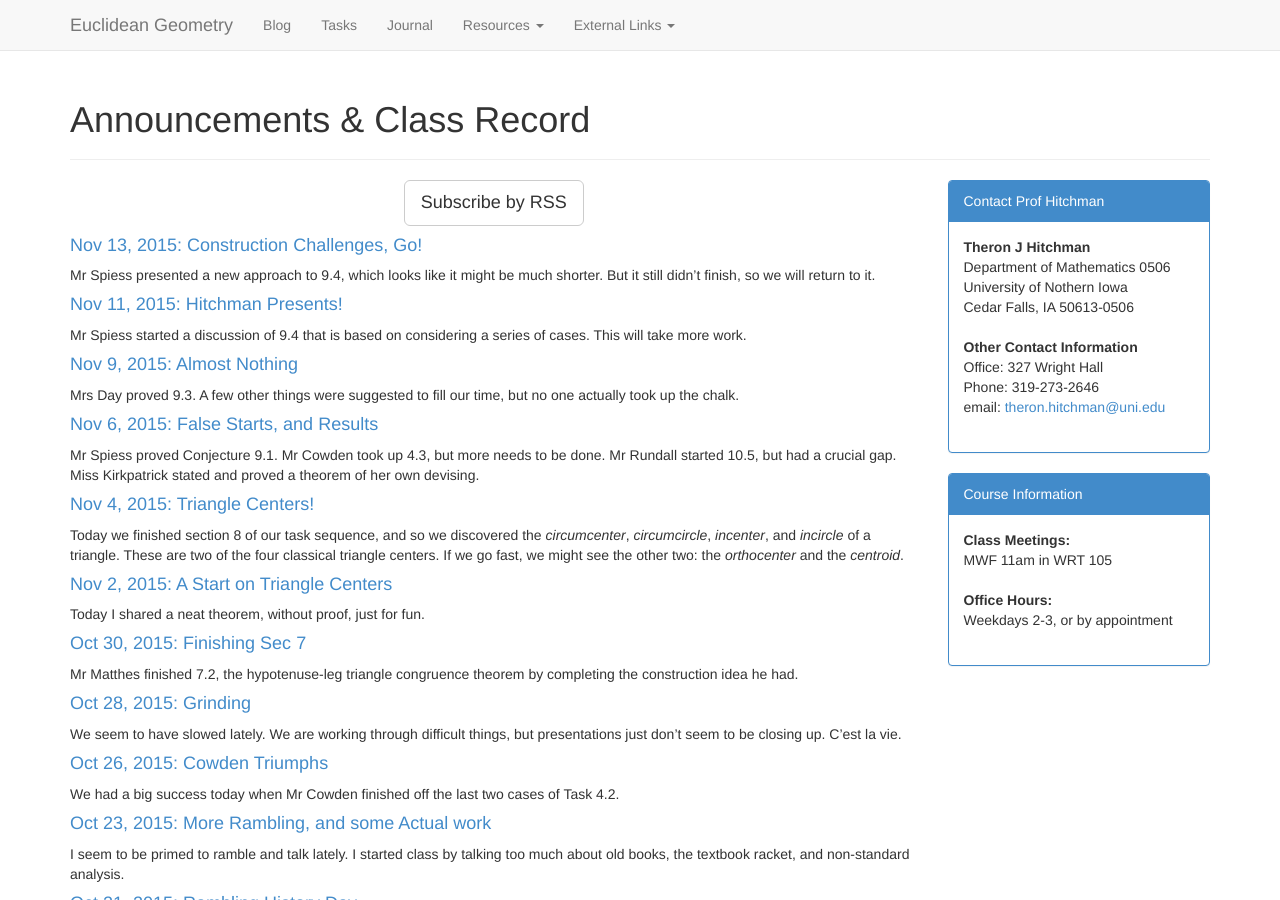
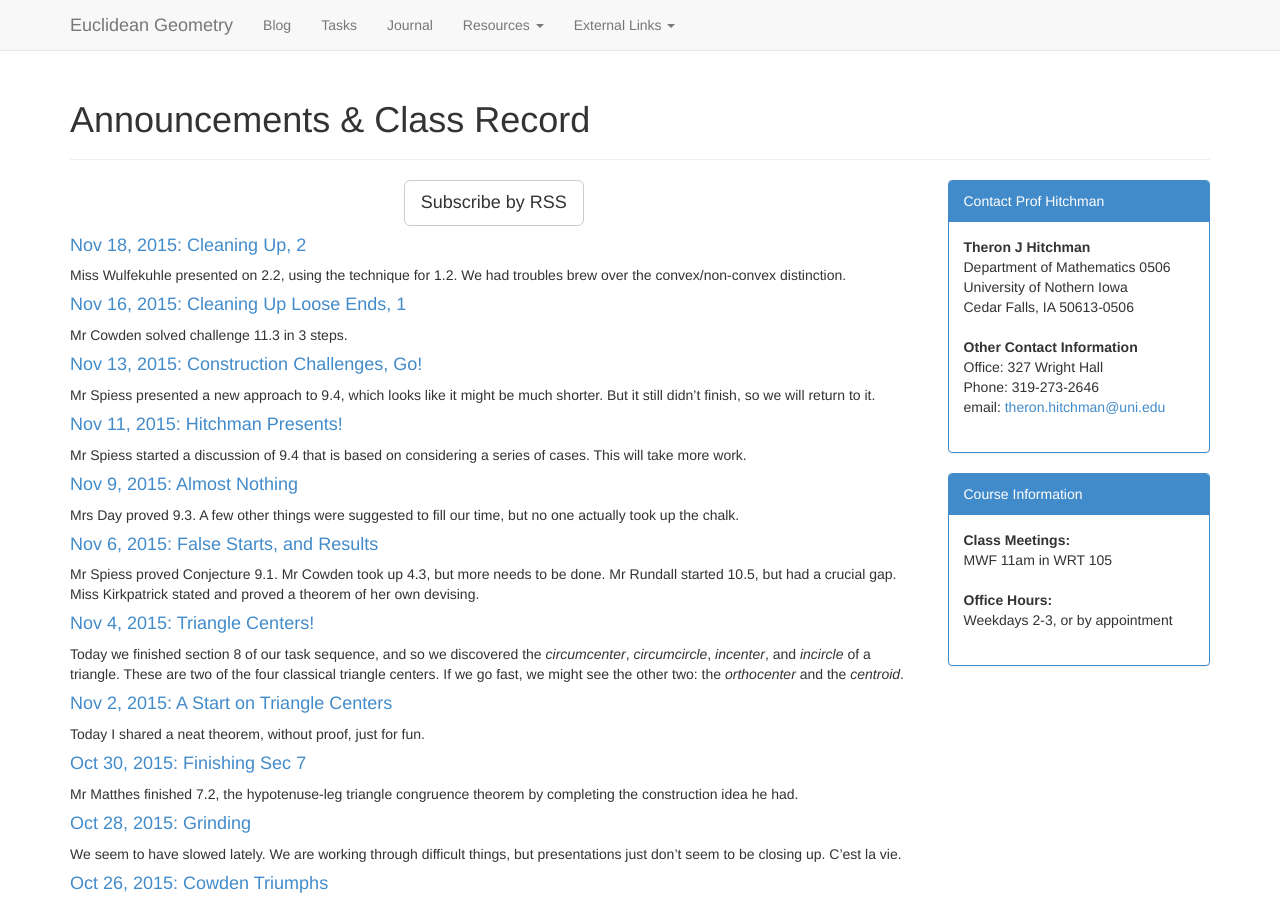
Before and after one commit to theronhitchman/euclidean-geometry, a Jekyll site: the page built from blog/index.html, in a window 1280 px wide and 900 px high. Built offline with Jekyll 4.4.1, drawn with Linux system fonts in a browser that asks for light colours; nearby versions of some CDN libraries.

Commit message:
update site for 11/16 and 11/18

```diff
--- /dev/null
+++ b/_posts/2015-11-16-cleaning-up-1.md
@@ -0,0 +1,14 @@
+---
+layout: post
+title: Cleaning Up Loose Ends, 1
+---
+
+Mr Cowden solved challenge 11.3 in 3 steps.
+
+Mr Matthes solved challenge 11.4 in 4 steps.
+
+Ms Kirkpatrick solved 11.7 in 5 steps.
+
+Mrs Day solved 12.1 in 12 steps.
+
+We made a list of open tasks.
--- /dev/null
+++ b/_posts/2015-11-18-cleaning-up-2.md
@@ -0,0 +1,20 @@
+---
+layout: post
+title: Cleaning Up, 2
+---
+
+Miss Wulfekuhle presented on 2.2, using the technique for 1.2. We had troubles
+brew over the convex/non-convex distinction.
+
+> **Conjecture U (Hitchman):** The following definition is equivalent to our current
+one:  "A polygon P is called _convex_ when for each pair of consecutive vertices
+X and Y, all the other vertices of P lie on the same side of the line XY."
+
+Mr Ratz solved challenge 11.6 in 4 steps this time.
+
+Ms Kirkpatrick finished Conjecture Q.
+
+Mrs Day gave an approach to 10.5 that uses the incircle and a proof by cases. She
+proved her first case.
+
+Mr Sorensen solved challenge 12.4.
```
Also changed, not shown: class/index.md (+6 -0 lines).
